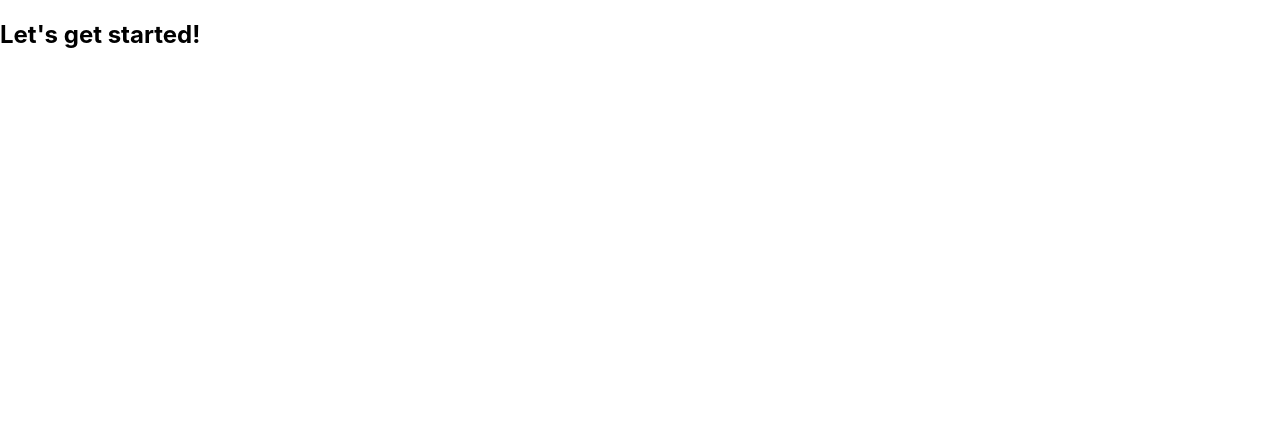
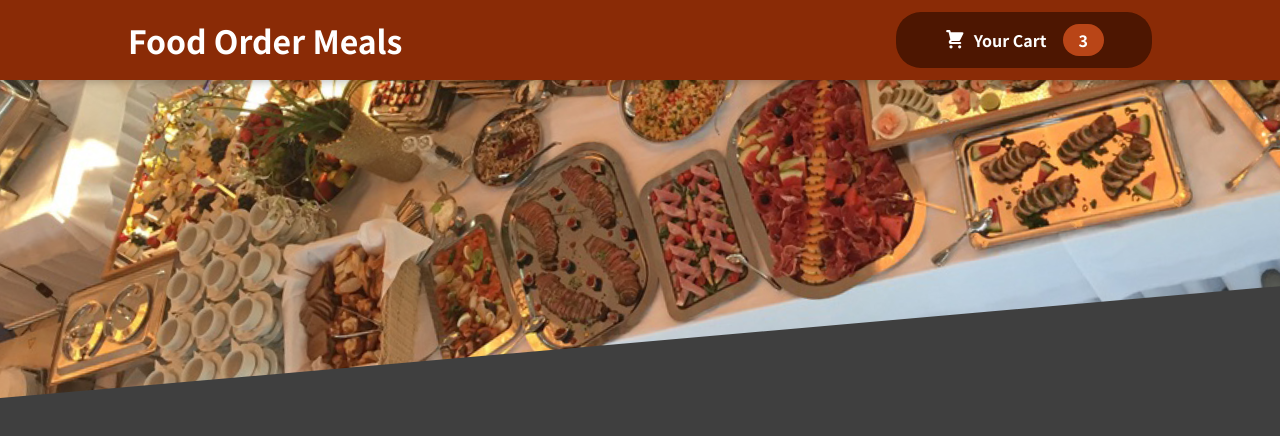
Before and after one commit to johndominicvillalino/food-order-app, a React (Create React App) app: page / in a window 1280 px wide. Shown: the top 436 px of the page. Built offline with nearby package versions, Linux system fonts and the light colour scheme.

Commit message:
Add header

```diff
--- a/src/App.js
+++ b/src/App.js
@@ -1,11 +1,12 @@
-
+import { Fragment } from 'react'
+import Header from './components/Layout/Header'
 
 
 function App() {
   return (
-    <div >
-      <h2>Let's get started!</h2>
-    </div>
+    <Fragment >
+      <Header />
+    </Fragment>
   );
 }
 
--- /dev/null
+++ b/src/components/Cart/CartIcon.js
@@ -0,0 +1,15 @@
+
+
+const CartIcon = () => {
+    return (
+      <svg
+        xmlns='http://www.w3.org/2000/svg'
+        viewBox='0 0 20 20'
+        fill='currentColor'
+      >
+        <path d='M3 1a1 1 0 000 2h1.22l.305 1.222a.997.997 0 00.01.042l1.358 5.43-.893.892C3.74 11.846 4.632 14 6.414 14H15a1 1 0 000-2H6.414l1-1H14a1 1 0 00.894-.553l3-6A1 1 0 0017 3H6.28l-.31-1.243A1 1 0 005 1H3zM16 16.5a1.5 1.5 0 11-3 0 1.5 1.5 0 013 0zM6.5 18a1.5 1.5 0 100-3 1.5 1.5 0 000 3z' />
+      </svg>
+    );
+  };
+
+  export default CartIcon;
--- /dev/null
+++ b/src/components/Layout/Header.js
@@ -0,0 +1,24 @@
+import { Fragment } from 'react';
+
+import mealsImg from '../../assets/meals.jpg';
+import classes from './Header.module.css';
+import HeaderCartButton from './HeaderCartButton';
+
+const Header = props => {
+
+    return <Fragment>
+
+        <header className={classes.header}>
+            <h1>Food Order Meals</h1>
+            <HeaderCartButton />
+        </header>
+
+        <div className={classes['main-image']}>
+            <img src={mealsImg} alt='A table full of delicios food!' />
+        </div>
+
+    </Fragment>
+
+}
+
+export default Header;
--- /dev/null
+++ b/src/components/Layout/Header.module.css
@@ -0,0 +1,29 @@
+.header {
+    position: fixed;
+    top: 0;
+    left: 0;
+    width: 100%;
+    height: 5rem;
+    background-color: #8a2b06;
+    color: white;
+    display: flex;
+    justify-content: space-between;
+    align-items: center;
+    padding: 0 10%;
+    box-shadow: 0 2px 8px rgba(0, 0, 0, 0.25);
+    z-index: 10;
+  }
+
+  .main-image {
+    width: 100%;
+    height: 25rem;
+    z-index: 0;
+    overflow: hidden;
+  }
+
+  .main-image img {
+    width: 110%;
+    height: 100%;
+    object-fit: cover;
+    transform: rotateZ(-5deg) translateY(-4rem) translateX(-1rem);
+  }
--- /dev/null
+++ b/src/components/Layout/HeaderCartButton.js
@@ -0,0 +1,21 @@
+import CartIcon from '../Cart/CartIcon'
+import classes from './HeaderCartButton.module.css'
+
+
+const HeaderCartButton = props => {
+
+    return <button className={classes.button}>
+        <span className={classes.icon}>
+        <CartIcon />
+        </span>
+        <span>
+            Your Cart
+        </span>
+        <span className={classes.badge}>
+            3
+        </span>
+    </button>
+
+}
+
+export default HeaderCartButton;
--- /dev/null
+++ b/src/components/Layout/HeaderCartButton.module.css
@@ -0,0 +1,59 @@
+.button {
+    cursor: pointer;
+    font: inherit;
+    border: none;
+    background-color: #4d1601;
+    color: white;
+    padding: 0.75rem 3rem;
+    display: flex;
+    justify-content: space-around;
+    align-items: center;
+    border-radius: 25px;
+    font-weight: bold;
+  }
+
+  .button:hover,
+  .button:active {
+    background-color: #2c0d00;
+  }
+
+  .icon {
+    width: 1.35rem;
+    height: 1.35rem;
+    margin-right: 0.5rem;
+  }
+
+  .badge {
+    background-color: #b94517;
+    padding: 0.25rem 1rem;
+    border-radius: 25px;
+    margin-left: 1rem;
+    font-weight: bold;
+  }
+
+  .button:hover .badge,
+  .button:active .badge {
+    background-color: #92320c;
+  }
+
+  .bump {
+    animation: bump 300ms ease-out;
+  }
+
+  @keyframes bump {
+    0% {
+      transform: scale(1);
+    }
+    10% {
+      transform: scale(0.9);
+    }
+    30% {
+      transform: scale(1.1);
+    }
+    50% {
+      transform: scale(1.15);
+    }
+    100% {
+      transform: scale(1);
+    }
+  }
--- a/src/index.css
+++ b/src/index.css
@@ -1,13 +1,14 @@
+@import url('https://fonts.googleapis.com/css2?family=Noto+Sans+JP:wght@400;700&display=swap');
+
+* {
+  box-sizing: border-box;
+}
+
+html {
+  font-family: 'Noto Sans JP', sans-serif;
+}
+
 body {
   margin: 0;
-  font-family: -apple-system, BlinkMacSystemFont, 'Segoe UI', 'Roboto', 'Oxygen',
-    'Ubuntu', 'Cantarell', 'Fira Sans', 'Droid Sans', 'Helvetica Neue',
-    sans-serif;
-  -webkit-font-smoothing: antialiased;
-  -moz-osx-font-smoothing: grayscale;
+  background-color: #3f3f3f;
 }
-
-code {
-  font-family: source-code-pro, Menlo, Monaco, Consolas, 'Courier New',
-    monospace;
-}
```
Also changed, not shown: src/assets/meals.jpg (added), src/components/Meals/AvailableMeals.js (added), src/components/Meals/Meals.js (added), src/components/Meals/MealsSummary.js (added).
